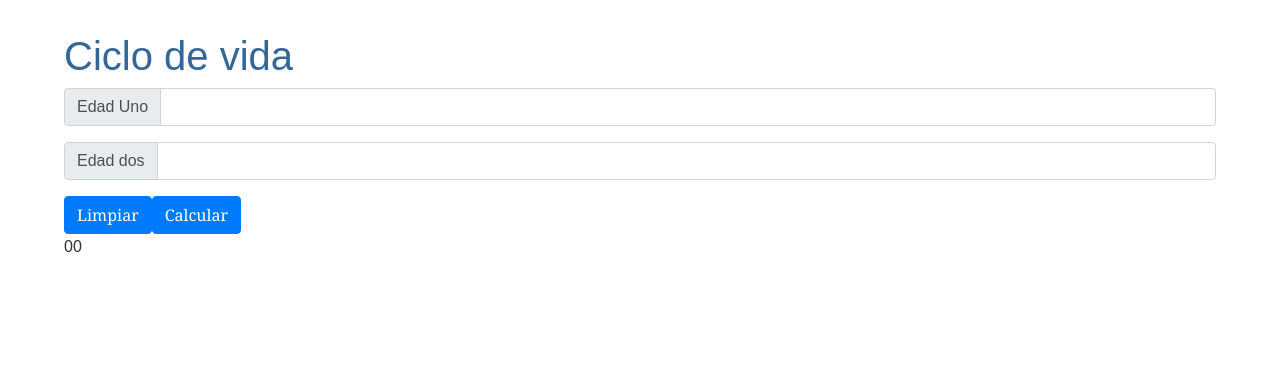
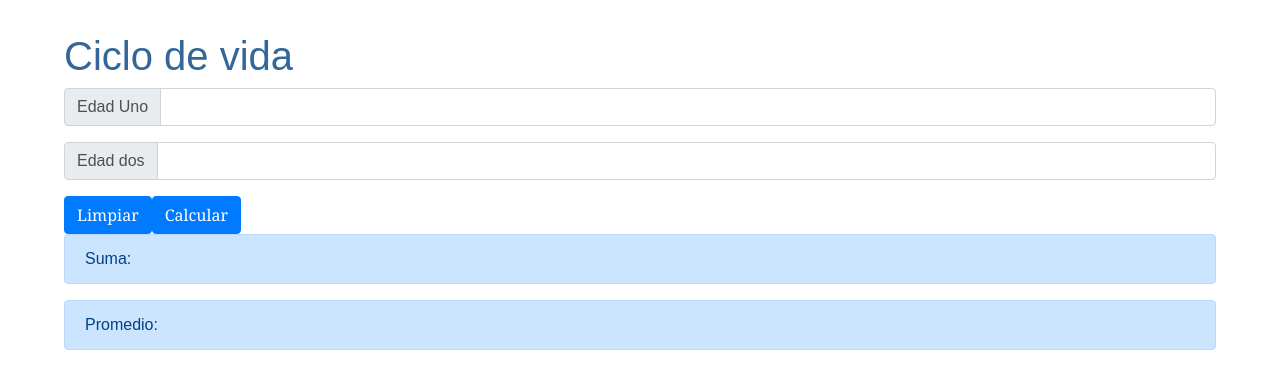
Before and after one commit to rocioburgos/testHeroku, an Angular app: page / in a window 1280 px wide. Shown: the top 388 px of the page. Built offline with nearby package versions, Linux system fonts and the light colour scheme.

Commit message:
arreglos en app.component

```diff
--- a/src/app/app.component.html
+++ b/src/app/app.component.html
@@ -15,31 +15,33 @@
 
 <h1>{{titulo}}</h1>
 
-<form >
+
 <div class="input-group mb-3">
   <div class="input-group-prepend">
     <span class="input-group-text" id="basic-addon1">Edad Uno</span>
   </div>
-  <input type="number" class="form-control"aria-describedby="basic-addon1" name="uno" #uno>
+  <input type="text" class="form-control"aria-describedby="basic-addon1"  [(ngModel)]="uno">
 </div>
 
 <div class="input-group mb-3">
   <div class="input-group-prepend">
     <span class="input-group-text" id="basic-addon1">Edad dos</span>
   </div>
-  <input type="number" class="form-control"aria-describedby="basic-addon1" name="dos" #dos>
+  <input type="text" class="form-control"aria-describedby="basic-addon1" [(ngModel)]="dos">
 </div>
 
   <button  (click) = "Limpiar()" class="btn btn-primary" type="reset">Limpiar</button>
-  <button (click)="Calcular(uno.value, dos.value)" class="btn btn-primary" >Calcular</button>
+  <button (click)="Calcular()" class="btn btn-primary" >Calcular</button>
 
- </form>
 
-<label for="">
-  {{promedio }}
-</label>
 
-<label for="">{{suma}}</label>
+
+  <div class="alert alert-primary" role="alert">
+    Suma: <a href="#" class="alert-link">{{suma}}</a>
+  </div>
+<div class="alert alert-primary" role="alert">
+    Promedio: <a href="#" class="alert-link">{{promedio }}</a>
+  </div>
 
 
 </body>
--- a/src/app/app.component.ts
+++ b/src/app/app.component.ts
@@ -7,28 +7,27 @@ import { unsupported } from '@angular/compiler/src/render3/view/util';
   styleUrls: ['./app.component.css']
 })
 export class AppComponent    {
-  titulo:string = 'Ciclo de vida';
-   promedio:number =0;
-   suma :number =0;
-   uno;
-   dos;
+ public titulo:string = 'Ciclo de vida';
+ public promedio:string ='';
+ public  suma :string ='';
+ public uno:string;
+ public dos:string;
   constructor(){}
 
+  ngOnInit() {
+  }
+
    Limpiar(){
-     this.uno='';
-     this.dos='';
+     this.uno="";
+     this.suma="";
+     this.promedio= "";
+     this.dos="";
    }
 
-  Calcular( uno:number, dos:number ){
+  Calcular( ){
 
-    uno = parseInt(''+uno);
-    dos = parseInt(''+dos);
+    this.suma =   (parseInt(''+this.uno) + parseInt(''+this.dos)).toString();
+    this.promedio = ((parseInt(''+this.uno) + parseInt(''+this.dos) )/2).toString();
 
-    this.suma = uno + dos;
-    this.promedio = (uno + dos )/2;
-
-    //console.log(uno *2);
-    console.log(typeof(parseInt( ''+dos) ) , typeof(uno), uno);
-    console.log(typeof(parseInt( ''+dos) ) , typeof(dos), dos);
   }
 }
```
Also changed, not shown: src/app/app.module.ts (+12 -0 lines).
